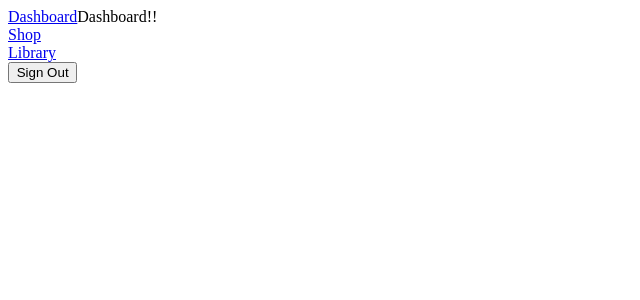
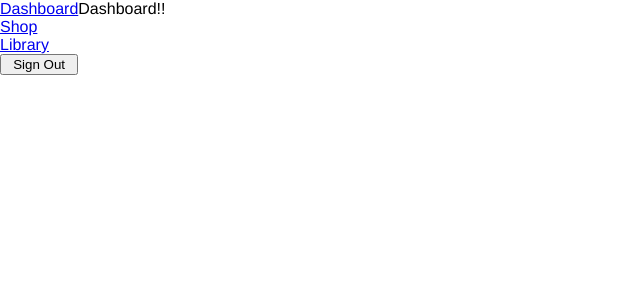
Before and after one commit to SupremeHan/game-launcher, a React (Vite) app: page /dashboard in a window 1280 px wide. Shown: the top 300 px of the page, without its empty margins (0-640 px from the left). Built offline with nearby package versions, Linux system fonts and the light colour scheme; no server answers; sample sign-in values are in the browser's storage.

Commit message:
Sass and basic style layout

```diff
--- /dev/null
+++ b/src/App.scss
@@ -0,0 +1,10 @@
+html,
+body {
+  height: 100%;
+  font-family: "Poppins", Helvetica, Arial, sans-serif;
+}
+
+* {
+  box-sizing: border-box;
+  margin: 0;
+}
--- a/src/App.tsx
+++ b/src/App.tsx
@@ -1,8 +1,8 @@
-import "./App.css";
 import { useEffect } from "react";
 import axios from "axios";
 import { TWITCH_CLIENT_ID, TWITCH_SECRET } from "./config/api";
 import { Main } from "./layout/Main";
+import "./App.scss";
 
 function App() {
   async function init() {
--- /dev/null
+++ b/src/layout/Layout.scss
@@ -0,0 +1,6 @@
+.Layout {
+  display: grid;
+  grid-template-columns: auto 1fr;
+  height: 100vh;
+  line-height: unset;
+}
--- a/src/layout/index.tsx
+++ b/src/layout/index.tsx
@@ -2,6 +2,7 @@ import { auth } from "../../firebase";
 import { Navigate, NavLink, Outlet } from "react-router-dom";
 import { AuthContext } from "../context/AuthContext";
 import { useContext } from "react";
+import "./Layout.scss";
 
 export function Layout() {
   const user = useContext(AuthContext);
@@ -14,7 +15,7 @@ export function Layout() {
   }
 
   return (
-    <div style={{ display: "flex" }}>
+    <div className="Layout">
       <div style={{ display: "flex", flexDirection: "column" }}>
         <NavLink to={"/dashboard"}>Dashboard</NavLink>
         <NavLink to={"/shop"}>Shop</NavLink>
```
Also changed, not shown: src/App.css (deleted).
